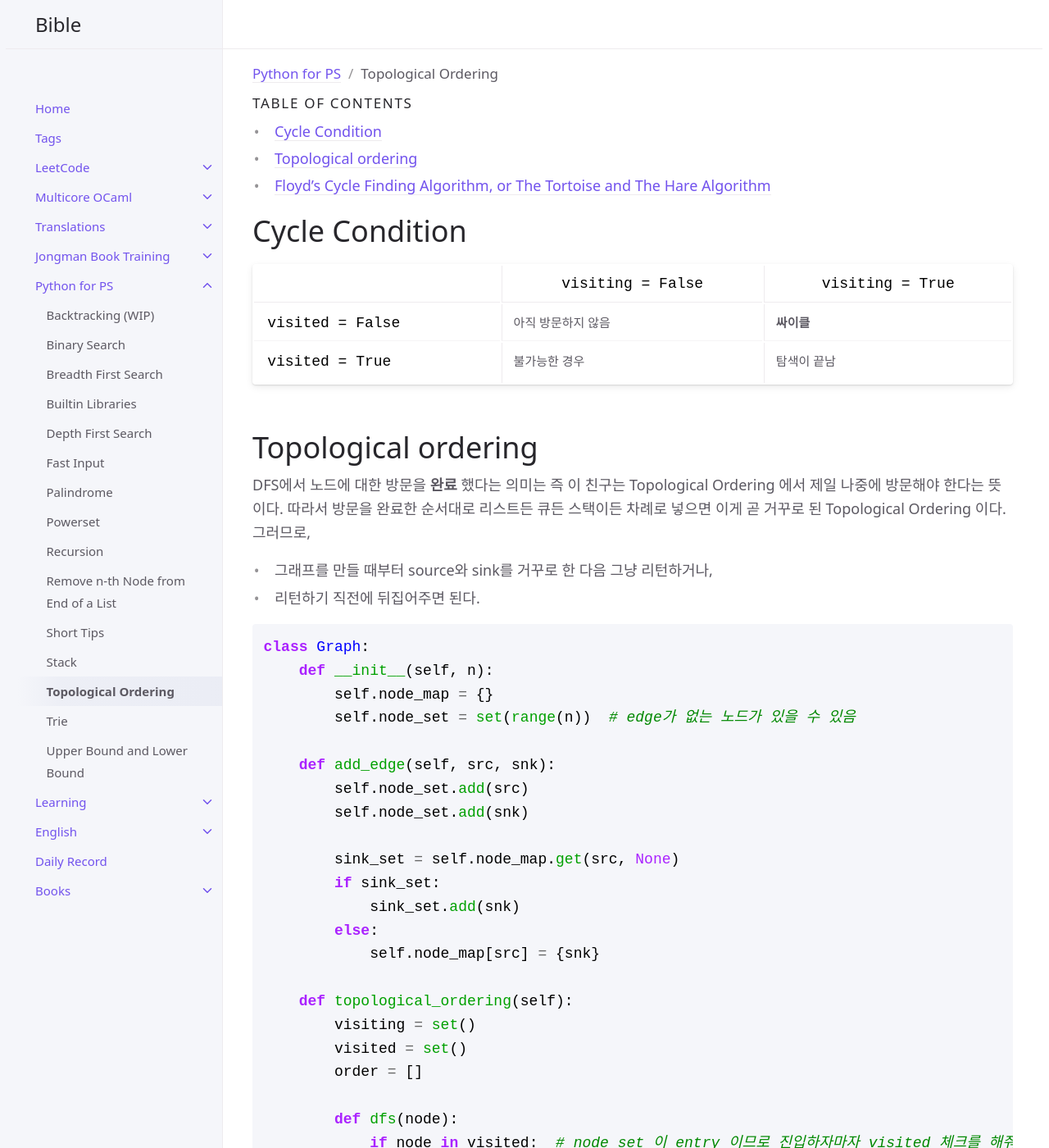
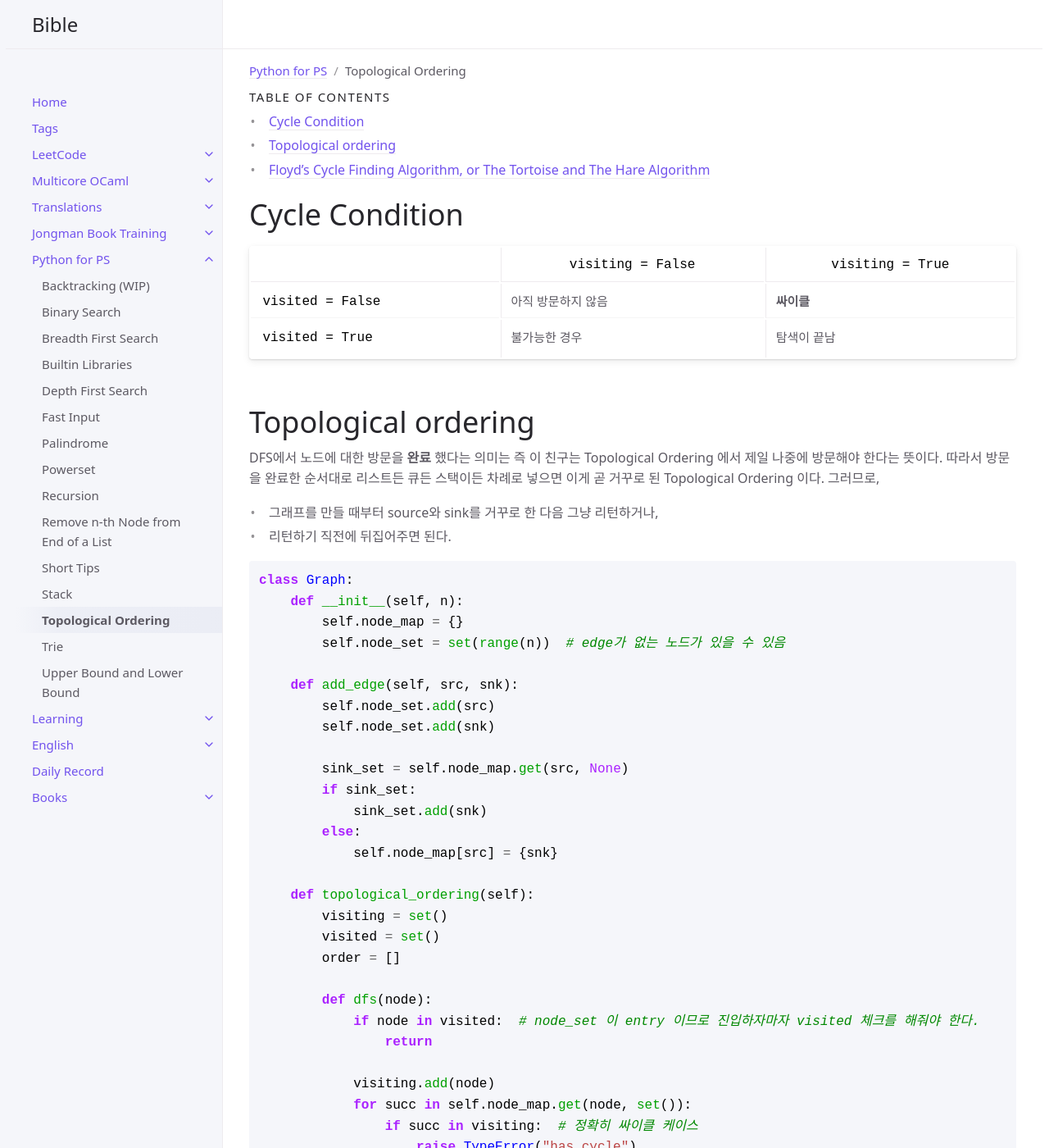
Before and after one commit to sangwoo-joh/bible-archive, a Jekyll site: the page built from python/topological-ordering.md, in a window 1280 px wide and 1400 px high. Shown: the whole window at 82% size. Built offline with Jekyll 4.4.1, drawn with Linux system fonts in a browser that asks for light colours; a script that is not in the unit is left out.

Commit message:
Little decrease font size

```diff
--- a/_sass/support/_variables.scss
+++ b/_sass/support/_variables.scss
@@ -17,10 +17,10 @@ $body-heading-line-height: 1.25 !default;
 
 $font-size-1: 9px !default;
 $font-size-1-sm: 10px !default;
-$font-size-2: 16px !default; //h4 - uppercased!, h6 not uppercased, text-small
-$font-size-3: 17px !default; //h5
+$font-size-2: 14px !default; //h4 - uppercased!, h6 not uppercased, text-small
+$font-size-3: 15px !default; //h5
 $font-size-4: 15px !default;
-$font-size-5: 18px !default; //h3
+$font-size-5: 16px !default; //h3
 $font-size-6: 24px !default; //h2
 $font-size-7: 24px !default;
 $font-size-8: 32px !default; //h1
```
